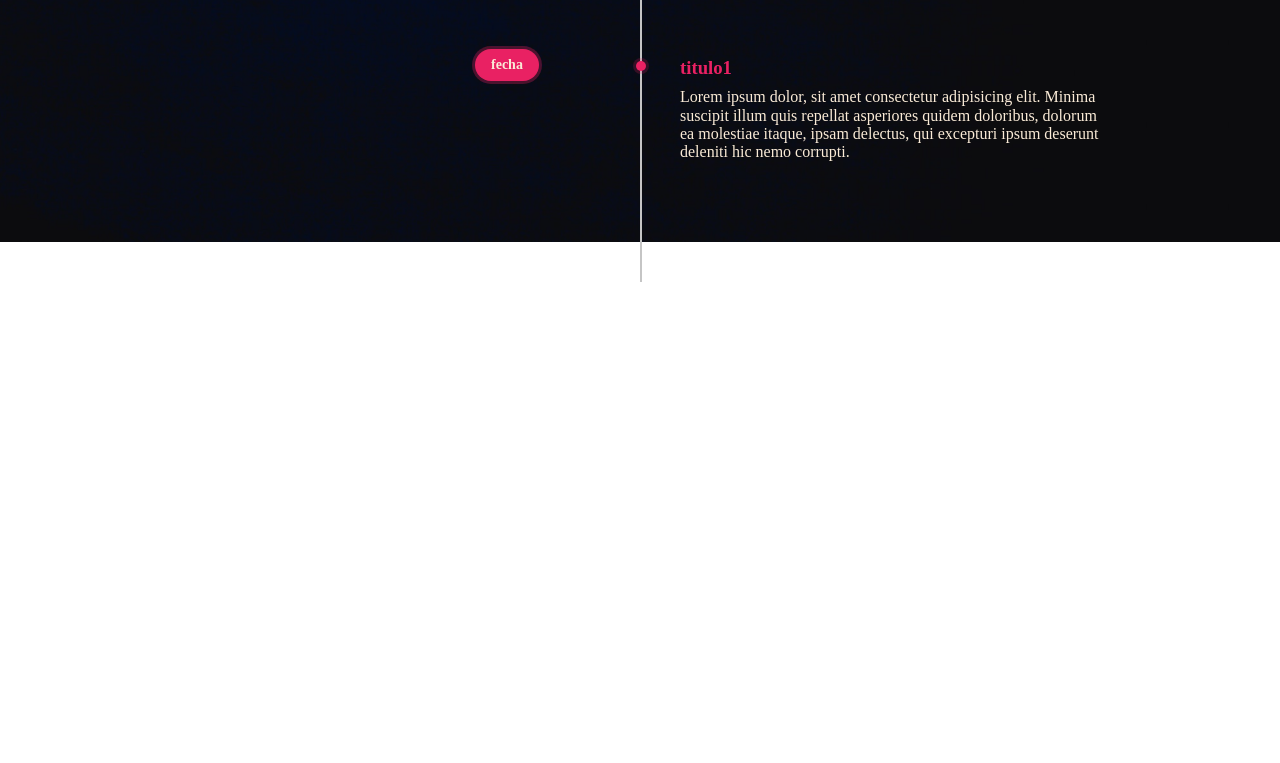
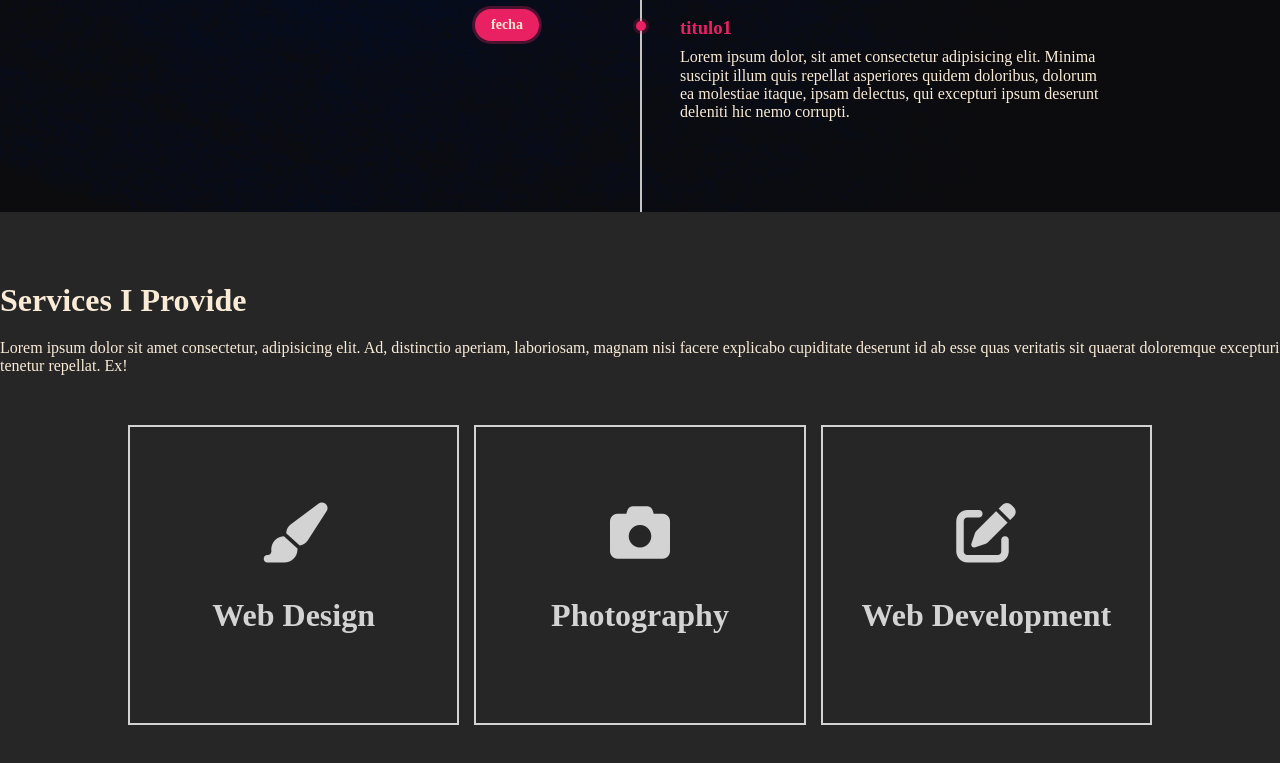
Before and after one commit to bbroscheit/bbroscheit, a plain HTML site: page index.html in a window 1280 px wide. Shown: the part 2634-3397 px from the top of the page. Before the commit the page ends 2926 px from the top, so only its background shows below. Drawn offline with nearby package versions, Linux system fonts and the light colour scheme.

Commit message:
comienzo de services

```diff
--- a/css/estilos.css
+++ b/css/estilos.css
@@ -172,8 +172,8 @@ header img{
 
 .timeline{
     position: relative;
-    margin: 50px auto;
-    padding: 40px 0;
+    margin: 50px auto 0px;
+    /*padding: 40px 0;*/
     width: 1000px;
     box-sizing: border-box;
 }
@@ -281,3 +281,80 @@ header img{
 }
 
 /* 4 - Services */
+
+.containerServices{
+    width: 100%;
+    height: 100vh;
+    background-color: #262626;
+    overflow: hidden;
+}
+
+.boxes{
+    width: 80%;
+    margin:auto;
+    display: grid;
+    grid-template-columns: repeat(3, 1fr);
+    grid-template-rows: 300px;
+    grid-gap: 10px 15px;
+}
+
+.box{
+   border: 2px solid lightgray;
+   position: relative;
+   cursor: pointer;
+}
+
+.box .inner_box{
+    position: absolute;
+    width: 100%;
+    text-align: center;
+    top:50%;
+    transform: translateY(-50%);
+    color: lightgray;
+    transition: .3s;
+}
+
+.inner_box span{
+    background-color: #262626;
+    display: inline-block;
+    width: 100px;
+    height: 80px;
+    line-height: 80px;
+    font-size: 60px;
+}
+
+.inner_box h3{
+    margin-top: 30px;
+    font-size: 25px;
+}
+
+.box p{
+    font-size: 18px;
+    color: gray;
+    text-align:justify;
+    word-break: break-all;
+    position: absolute;
+    top:75%;
+    left:50%;
+    transform: translate(-50%,-50%);
+    width: 80%;
+    text-align: center;
+    margin-top: 100px;
+    opacity: 0;
+}
+
+.box:hover{
+   border-color: crimson;
+}
+
+.box:hover .inner_box{
+    margin-top: -130px;
+    color: crimson;
+}
+
+.box:hover p{
+    opacity: 1;
+    margin-top: 0;
+    transition: .4s;
+    transition-delay: .3s;
+}
--- a/index.html
+++ b/index.html
@@ -143,12 +143,68 @@
             </li>
                 <div style="clear:both;"></div>
         </ul>
+        <div style="height: 50px;"></div>
     </div>
     </section>
     <!--Fin About-->
     <!-- Inicio Services-->
     <section>
+        <div class="containerServices" id="services">
+            <h1 class="titulo">Services I Provide</h1>
+            <p class="subtitulo">Lorem ipsum dolor sit amet consectetur, adipisicing elit. Ad, distinctio aperiam, laboriosam, magnam nisi facere explicabo cupiditate deserunt id ab esse quas veritatis sit quaerat doloremque excepturi tenetur repellat. Ex!</p>
 
+        <div class="boxes">
+            <div class="box">
+                <div class="inner_box">
+                    <span><i class="fas fa-paint-brush"></i></span>
+                    <h1>Web Design</h1>
+                </div>
+                <p>Lorem ipsum, dolor sit amet consectetur adipisicing elit. Tempore quod aperiam inventore quaerat cumque explicabo fuga ullam. Aperiam aspernatur consectetur voluptatum sint aliquam a sed, ea porro est fuga. Saepe.</p>
+            </div>
+
+
+            <div class="box">
+                <div class="inner_box">
+                    <span><i class="fas fa-camera"></i></span>
+                    <h1>Photography</h1>
+                </div>
+                <p>Lorem ipsum, dolor sit amet consectetur adipisicing elit. Tempore quod aperiam inventore quaerat cumque explicabo fuga ullam. Aperiam aspernatur consectetur voluptatum sint aliquam a sed, ea porro est fuga. Saepe.</p>
+            </div>
+
+
+            <div class="box">
+                <div class="inner_box">
+                    <span><i class="fas fa-edit"></i></span>
+                    <h1>Web Development</h1>
+                </div>
+                <p>Lorem ipsum, dolor sit amet consectetur adipisicing elit. Tempore quod aperiam inventore quaerat cumque explicabo fuga ullam. Aperiam aspernatur consectetur voluptatum sint aliquam a sed, ea porro est fuga. Saepe.</p>
+            </div>
+
+            <!--<div class="box">
+                <div class="inner_box">
+                    <span><i class="fas fa-edit"></i></span>
+                    <h1>Web Development</h1>
+                </div>
+                <p>Lorem ipsum, dolor sit amet consectetur adipisicing elit. Tempore quod aperiam inventore quaerat cumque explicabo fuga ullam. Aperiam aspernatur consectetur voluptatum sint aliquam a sed, ea porro est fuga. Saepe.</p>
+            </div>
+
+            <div class="box">
+                <div class="inner_box">
+                    <span><i class="fas fa-edit"></i></span>
+                    <h1>Web Development</h1>
+                </div>
+                <p>Lorem ipsum, dolor sit amet consectetur adipisicing elit. Tempore quod aperiam inventore quaerat cumque explicabo fuga ullam. Aperiam aspernatur consectetur voluptatum sint aliquam a sed, ea porro est fuga. Saepe.</p>
+            </div>
+
+            <div class="box">
+                <div class="inner_box">
+                    <span><i class="fas fa-edit"></i></span>
+                    <h1>Web Development</h1>
+                </div>
+                <p>Lorem ipsum, dolor sit amet consectetur adipisicing elit. Tempore quod aperiam inventore quaerat cumque explicabo fuga ullam. Aperiam aspernatur consectetur voluptatum sint aliquam a sed, ea porro est fuga. Saepe.</p>
+            </div>-->
+        </div>
+        </div>
     </section>
     <script src="./js/scripts.js"></script>
     <script src="./js/progressBar.js"></script>
```
